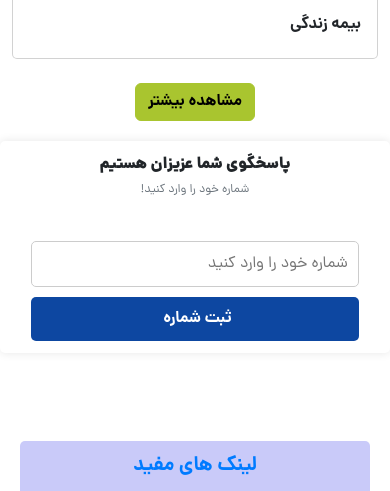
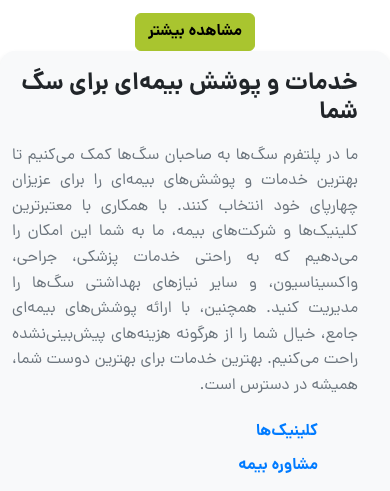
Before and after one commit to Fallenward/sepasiran, a Laravel app: page /clinic-insurance in a window 390 px wide. Shown: the part 3646-4137 px from the top of the page. Run offline with Laravel 12, Linux system fonts and the light colour scheme; data comes from the database, SQL or seed files in the repository; style sheets or scripts are compiled from the project's sources; some libraries are stand-ins or nearby versions.

Commit message:
improce ui clinic insurance - 2

```diff
--- a/resources/views/clinic-insurance/index.blade.php
+++ b/resources/views/clinic-insurance/index.blade.php
@@ -134,7 +134,79 @@
                 <a href="#" class="btn btn-secondary">مشاهده بیشتر</a>
             </div>
         </div>
+
+        <div class="service-box">
+            <div class="row">
+                <div class="col-md-8">
+                    <div class="content">
+                        <h5 class="fw-bold">خدمات و پوشش بیمه‌ای برای سگ شما</h5>
+                        <p>
+                            ما در پلتفرم سگ‌ها به صاحبان سگ‌ها کمک می‌کنیم تا بهترین خدمات و پوشش‌های بیمه‌ای را برای عزیزان چهارپای خود انتخاب کنند. با همکاری با معتبرترین کلینیک‌ها و شرکت‌های بیمه، ما به شما این امکان را می‌دهیم که به راحتی خدمات پزشکی، جراحی، واکسیناسیون، و سایر نیازهای بهداشتی سگ‌ها را مدیریت کنید. همچنین، با ارائه پوشش‌های بیمه‌ای جامع، خیال شما را از هرگونه هزینه‌های پیش‌بینی‌نشده راحت می‌کنیم. بهترین خدمات برای بهترین دوست شما، همیشه در دسترس است.
+                        </p>
+                        <ul class="services-list">
+                            <li><a href="#">کلینیک‌ها</a></li>
+                            <li><a href="#">مشاوره بیمه</a></li>
+                        </ul>
+                    </div>
+                </div>
+                <div class="col-md-4">
+                    <div class="image">
+                        <img src="{{ asset('storage/Annotation 2025-04-19 105015.jpg') }}" alt="سگ">
+                    </div>
+                </div>
+            </div>
+        </div>
+
     </div>
 </div>
 
 @endsection
+<style>
+    .service-box {
+        background-color: #f8f9fa; /* رنگ پس‌زمینه */
+        border-radius: 15px; /* گوشه‌های گرد */
+        padding: 20px;
+        box-shadow: 0 4px 6px rgba(0, 0, 0, 0.1); /* سایه برای برجسته‌تر کردن مستطیل */
+    }
+
+    .service-box .content {
+        padding-right: 20px;
+    }
+
+    .service-box .content h5 {
+        font-size: 1.5rem;
+        margin-bottom: 15px;
+    }
+
+    .service-box .content p {
+        font-size: 1rem;
+        line-height: 1.6;
+        color: #6c757d;
+    }
+
+    .service-box .services-list {
+        list-style-type: none;
+        padding-left: 0;
+        margin-top: 20px;
+    }
+
+    .service-box .services-list li {
+        margin-bottom: 10px;
+    }
+
+    .service-box .services-list a {
+        text-decoration: none;
+        color: #007bff;
+        font-weight: bold;
+    }
+
+    .service-box .services-list a:hover {
+        text-decoration: underline;
+    }
+
+    .service-box .image img {
+        max-width: 100%;
+        border-radius: 15px;
+        box-shadow: 0 2px 4px rgba(0, 0, 0, 0.1);
+    }
+</style>
```
